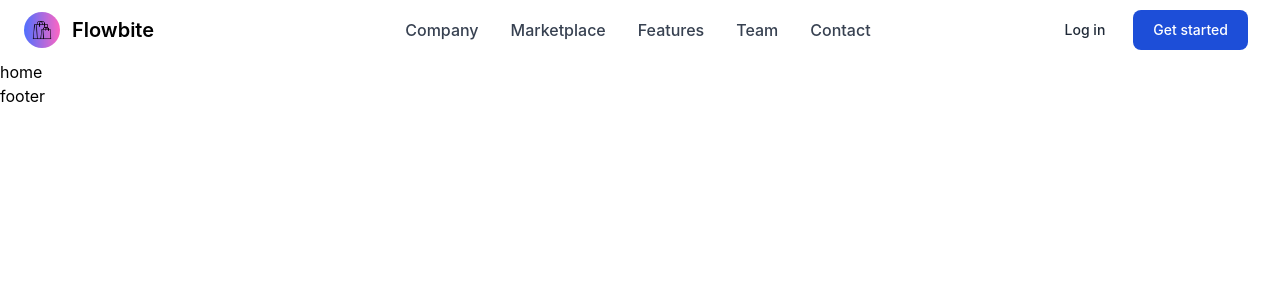
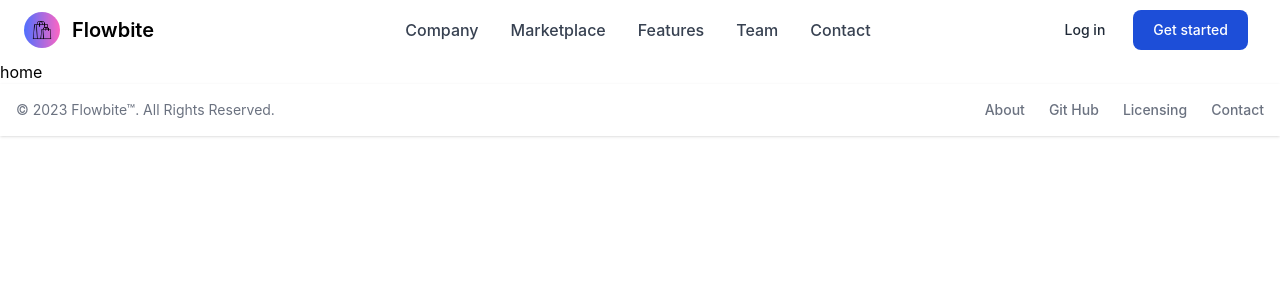
Before and after one commit to MohammadAminFeliAkbari/FullStackShop, a React (Create React App) app: page / in a window 1280 px wide. Shown: the top 300 px of the page. Built offline with nearby package versions, Linux system fonts and the light colour scheme.

Commit message:
add footer components

```diff
--- a/src/components/Footer.jsx
+++ b/src/components/Footer.jsx
@@ -1,6 +1,47 @@
 import { NavLink } from "react-router-dom";
 export default function Footer() {
   return (
-    <h1>footer</h1>
-)
+    <footer className="bg-white shadow dark:bg-gray-800">
+      <div className="w-full mx-auto max-w-screen-xl p-4 md:flex md:items-center md:justify-between">
+        <span className="text-sm text-gray-500 sm:text-center dark:text-gray-400">
+          © 2023{" "}
+          <NavLink to="https://flowbite.com/" className="hover:underline">
+            Flowbite™
+          </NavLink>
+          . All Rights Reserved.
+        </span>
+        <ul className="flex flex-wrap items-center mt-3 text-sm font-medium text-gray-500 dark:text-gray-400 sm:mt-0">
+          <li>
+            <NavLink to="#" className="hover:underline me-4 md:me-6">
+              About
+            </NavLink>
+          </li>
+          <li>
+            <a
+              href="https://github.com/"
+              className="hover:underline me-4 md:me-6"
+              target="_blank"
+              rel="noopener noreferrer"
+            >
+              Git Hub
+            </a>
+          </li>
+          <li>
+            <NavLink
+              to="#"
+              target="_blank"
+              className="hover:underline me-4 md:me-6"
+            >
+              Licensing
+            </NavLink>
+          </li>
+          <li>
+            <NavLink to="#" className="hover:underline">
+              Contact
+            </NavLink>
+          </li>
+        </ul>
+      </div>
+    </footer>
+  );
 }
```
